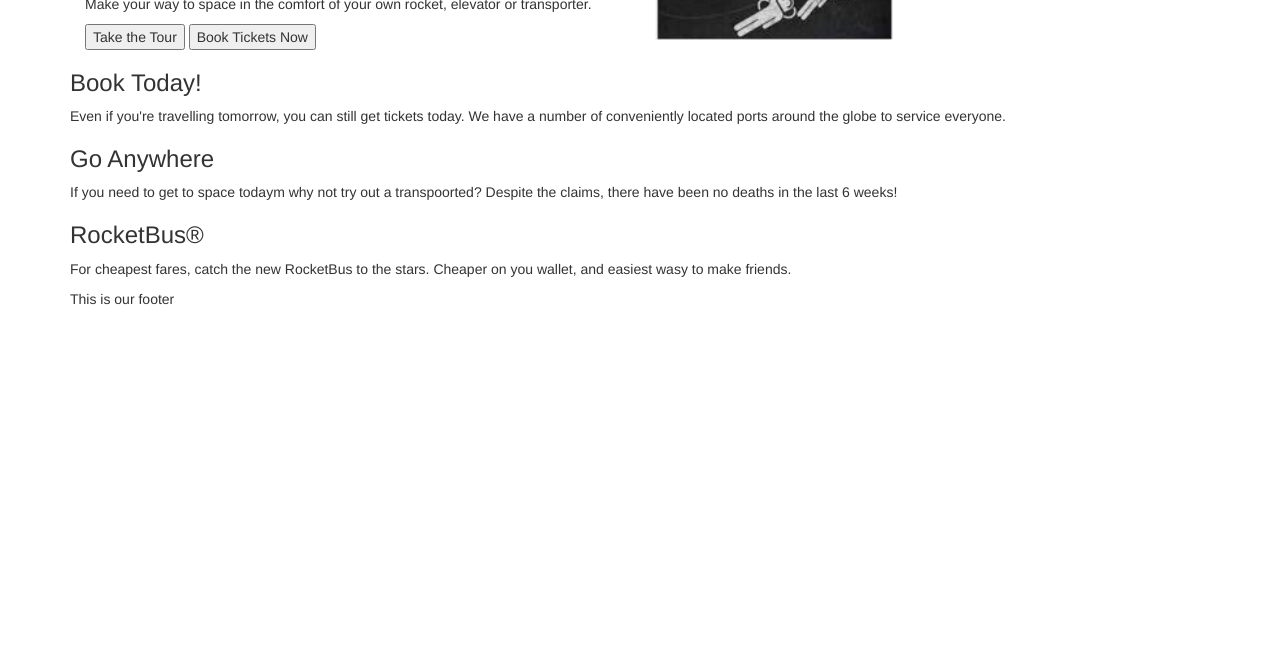
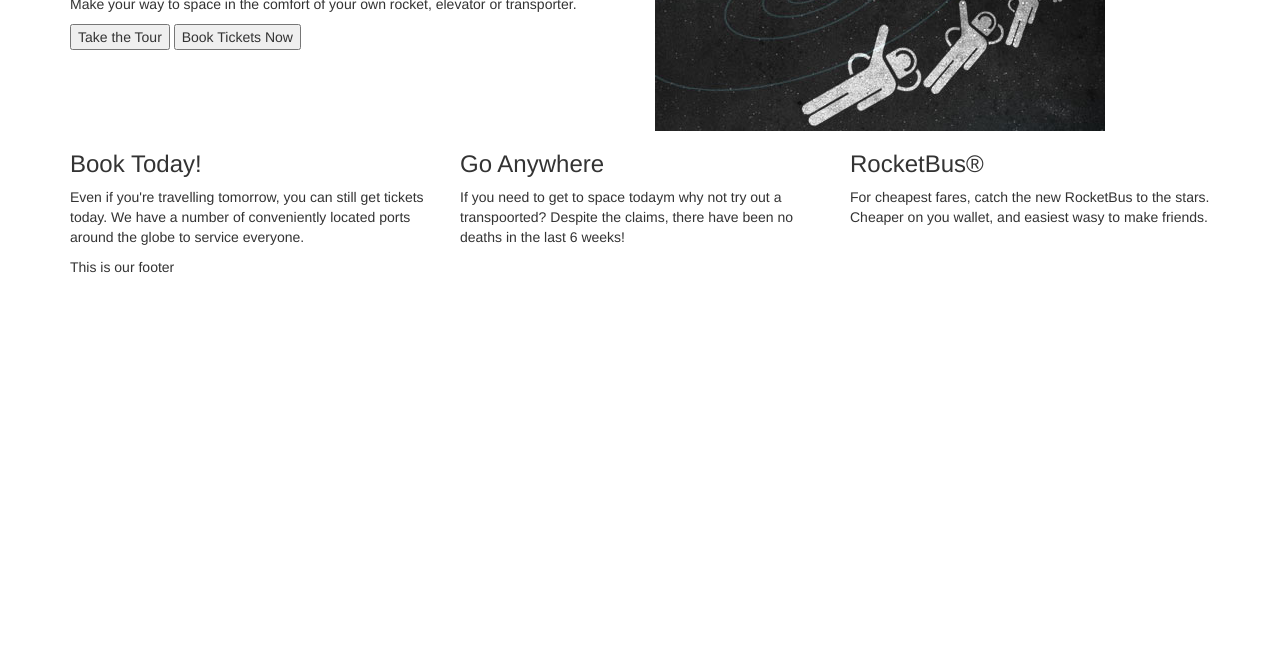
Before and after one commit to rjschnellbacher/bstrapCourse, a plain HTML site: page index.html in a window 1280 px wide. Shown: the part 139-800 px from the top of the page. Drawn offline with nearby package versions, Linux system fonts and the light colour scheme.

Commit message:
three col grid added

```diff
--- a/index.html
+++ b/index.html
@@ -6,9 +6,13 @@
 </head>
 <body>
 	<div class='container'>
+		<div class='row'>
 			<div class='col-md-12'>
 				<h1>Blasting Off with Bootstrap</h1>
 			</div>
+		</div>
+
+		<div class='row'>
 			<div class='col-md-6'>
 				<h2>The Fastest Way to Space</h2>
 				<p>Make your way to space in the comfort of your own rocket, elevator or transporter.</p>
@@ -16,24 +20,25 @@
 				<button type='button'>Book Tickets Now</button>
 			</div>
 			<div class='col-md-6'>
-				<img src='images/blast.PNG' alt='Blasting Off' />
+				<img src='images/blast2.PNG' alt='Blasting Off' />
 			</div>
 		</div>
 
 	</div>
 	<div class='container'>
-			<div>
+		<div class='row'>
+			<div class='col-md-4'>
 				<h3>Book Today!</h3>
 				<p>Even if you're travelling tomorrow, you can still get tickets today. We have a number of conveniently located ports around the globe to service everyone.</p>
 			</div>
-
-			<div>
+			<div class='col-md-4'>
 				<h3>Go Anywhere</h3>
 				<p>If you need to get to space todaym why not try out a transpoorted? Despite the claims, there have been no deaths in the last 6 weeks!</p>
 			</div>
-			<div>
+			<div class='col-md-4'>
 				<h3>RocketBus&reg;</h3>
 				<p>For cheapest fares, catch the new RocketBus to the stars. Cheaper on you wallet, and easiest wasy to make friends. </p>
+			</div>
 		</div>
 		<script src='https://ajax.googleapis.com/ajax/libs/jquery/1.11.1/jquery.min.js'></script>
 		<script src='js/bootstrap.js'></script>
```
Also changed, not shown: images/Blast2.PNG (added). Lines whose indentation alone changed are shown as unchanged.
